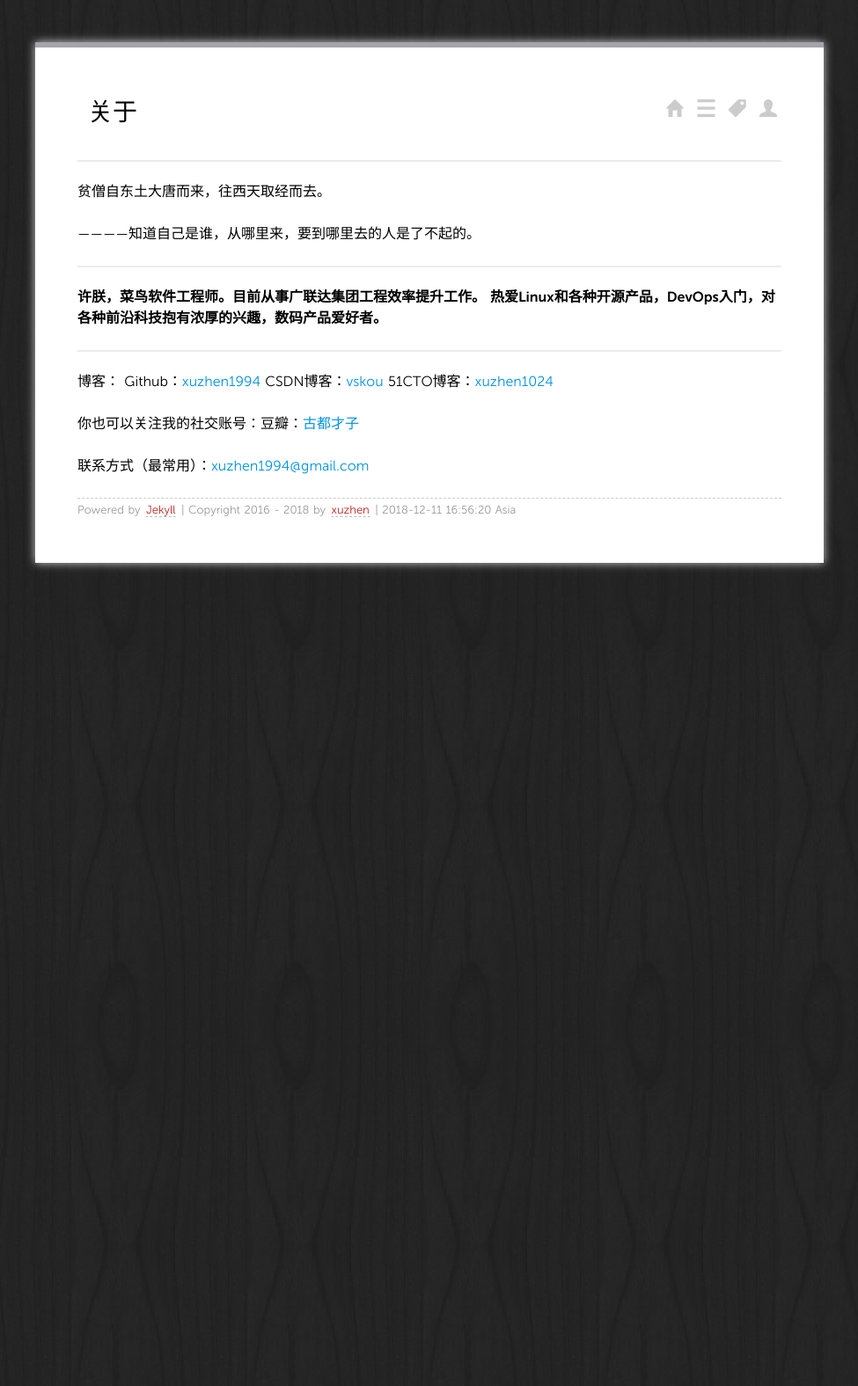
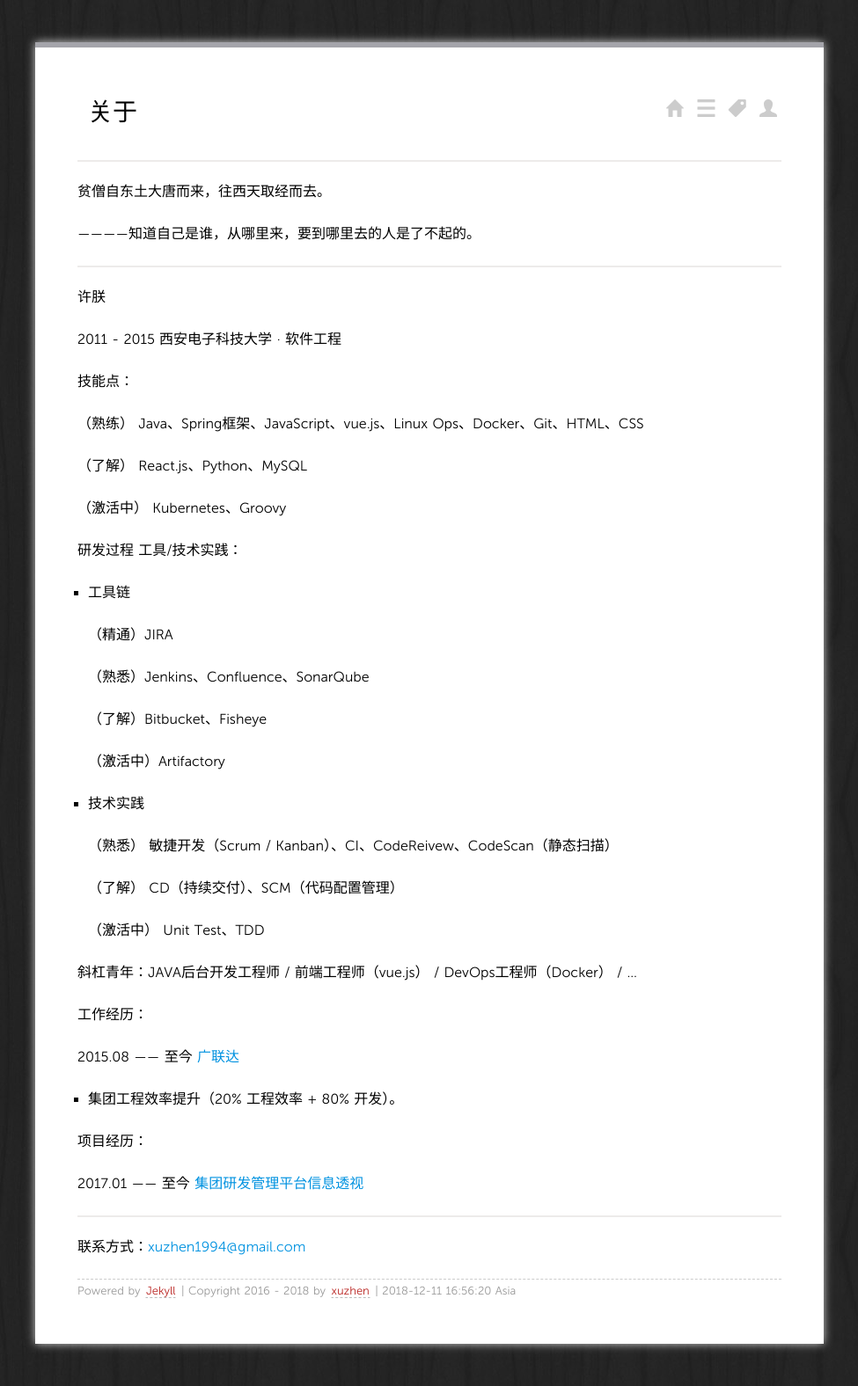
Before and after one commit to xuzhen1994/xuzhen1994.github.io, a Jekyll site: the page built from about/index.md, in a window 1280 px wide. Shown: the whole page at 88% size, without its empty margins (152-1127 px from the left). Built offline with Jekyll 4.4.1, drawn with Linux system fonts in a browser that asks for light colours; before the commit the page ends 900 px from its top, so only the background shows below that.

Commit message:
update information of myself

```diff
--- a/about/index.md
+++ b/about/index.md
@@ -9,16 +9,48 @@ layout: page
 
 ---
 
-**许朕，菜鸟软件工程师。目前从事广联达集团工程效率提升工作。
-热爱Linux和各种开源产品，DevOps入门，对各种前沿科技抱有浓厚的兴趣，数码产品爱好者。**
+许朕
+
+2011 - 2015 西安电子科技大学 · 软件工程
+
+技能点：
+
+（熟练） Java、Spring框架、JavaScript、vue.js、Linux Ops、Docker、Git、HTML、CSS
+
+（了解） React.js、Python、MySQL
+
+（激活中） Kubernetes、Groovy
+
+研发过程 工具/技术实践：
+
+- 工具链
+
+   （精通）JIRA
+
+   （熟悉）Jenkins、Confluence、SonarQube
+
+   （了解）Bitbucket、Fisheye
+
+   （激活中）Artifactory
+- 技术实践
+
+   （熟悉） 敏捷开发（Scrum / Kanban）、CI、CodeReivew、CodeScan（静态扫描）
+
+   （了解） CD（持续交付）、SCM（代码配置管理）
+
+   （激活中） Unit Test、TDD
+
+斜杠青年：JAVA后台开发工程师 / 前端工程师（vue.js） / DevOps工程师（Docker） / ...
+
+工作经历：
+
+2015.08 —— 至今 [广联达](http://www.glodon.com)
+- 集团工程效率提升（20% 工程效率 + 80% 开发）。
+
+项目经历：
+
+2017.01 —— 至今 [集团研发管理平台信息透视](http://gc.glodon.com)
 
 ---
 
-博客：
-Github：[xuzhen1994](http://github.com/xuzhen1994)
-CSDN博客：[vskou](http://blog.csdn.net/vskou)
-51CTO博客：[xuzhen1024](http://xuzhen1024.blog.51cto.com/)
-
-你也可以关注我的社交账号：豆瓣：[古都才子](https://www.douban.com/people/xuzhen1024/)
-
-联系方式（最常用）：<a href="mailto:xuzhen1994@gmail.com">xuzhen1994@gmail.com</a>
+联系方式：<a href="mailto:xuzhen1994@gmail.com">xuzhen1994@gmail.com</a>
```
